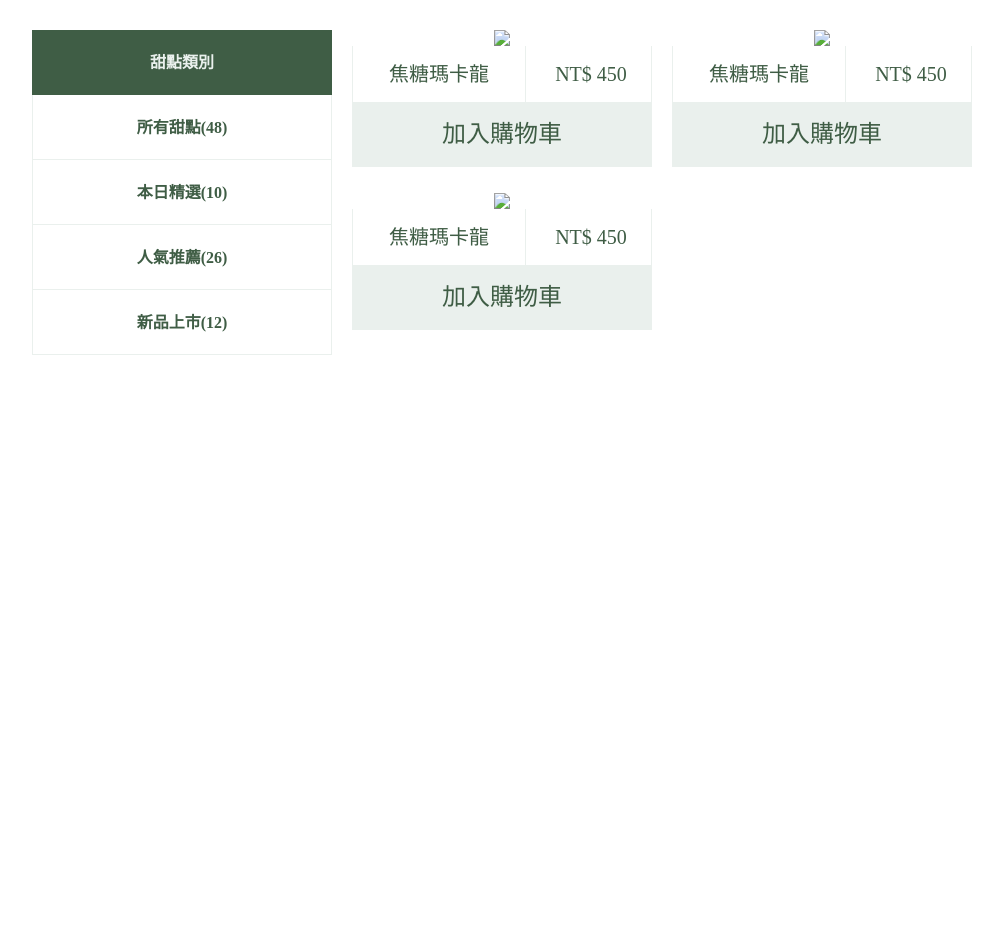
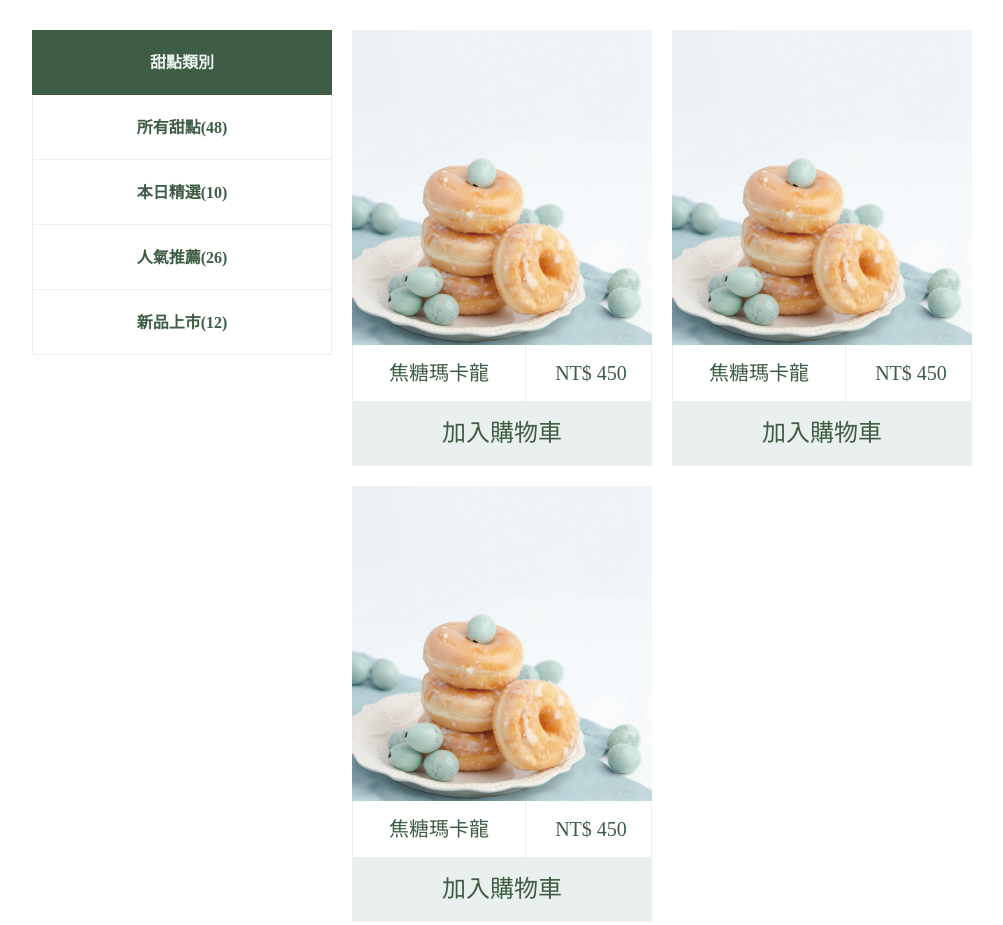
Before and after one commit to wayne8724/flex10, a plain HTML site: page index.html in a window 1280 px wide. Shown: the whole page, without its empty margins (138-1141 px from the left). Before the commit the page ends 800 px from the top, so only its background shows below. Drawn offline with Linux system fonts and the light colour scheme; the site is published under a folder, as on GitHub Pages, so addresses that start at the root find nothing.

Commit message:
v1
改圖片路徑

```diff
--- a/index.html
+++ b/index.html
@@ -21,17 +21,17 @@
             </div>
             <div class="product_list">
                 <div class="product">
-                    <img src="/img/pic1.png" alt="商品圖">
+                    <img src="img/pic1.png" alt="商品圖">
                     <div><h3>焦糖瑪卡龍</h3><span>NT$ 450</span></div>
                     <span class="buy"><a href="#">加入購物車</a></span>
                 </div>
                 <div class="product">
-                    <img src="/img/pic1.png" alt="商品圖">
+                    <img src="img/pic1.png" alt="商品圖">
                     <div><h3>焦糖瑪卡龍</h3><span>NT$ 450</span></div>
                     <span class="buy"><a href="#">加入購物車</a></span>
                 </div>
                 <div class="product">
-                    <img src="/img/pic1.png" alt="商品圖">
+                    <img src="img/pic1.png" alt="商品圖">
                     <div><h3>焦糖瑪卡龍</h3><span>NT$ 450</span></div>
                     <span class="buy"><a href="#">加入購物車</a></span>
                 </div>
```
